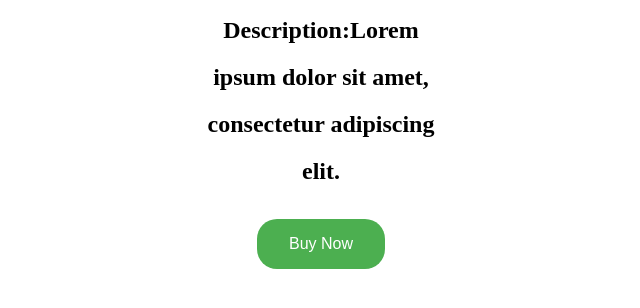
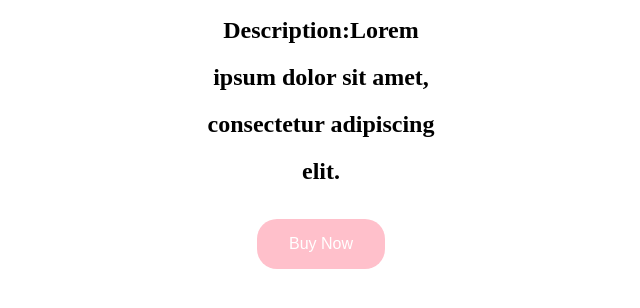
Before and after one commit to acciojob/pricing-card-pratiktrack, a website: page main.html in a window 1280 px wide. Shown: the part 318-626 px from the top of the page, without its empty margins (319-959 px from the left). Drawn offline with Linux system fonts and the light colour scheme.

Commit message:
created a submission

```diff
--- a/styles.css
+++ b/styles.css
@@ -14,7 +14,7 @@
 .b1
 {
 	display: inline-block;
-			background-color: #4CAF50;
+			background-color: pink;
 			border-radius: 20px;
 			border: none;
 			color: white;
```
